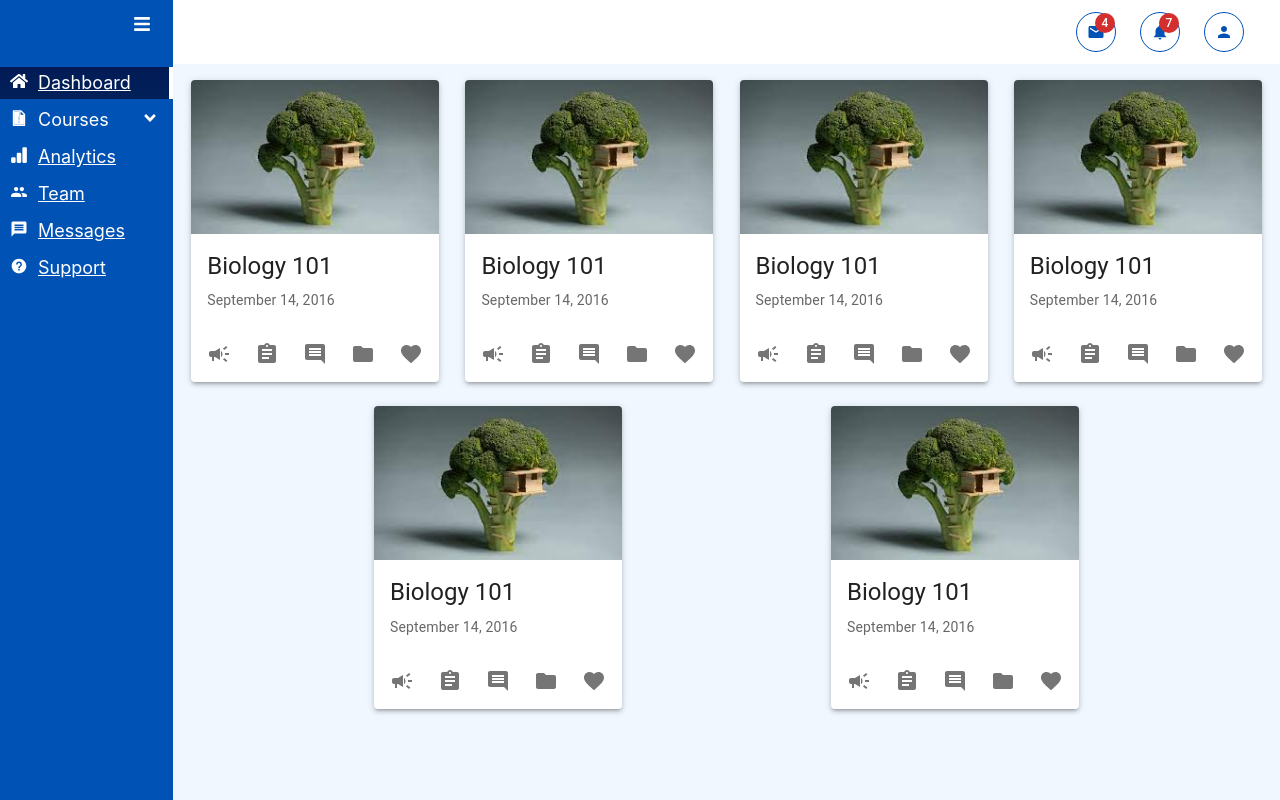
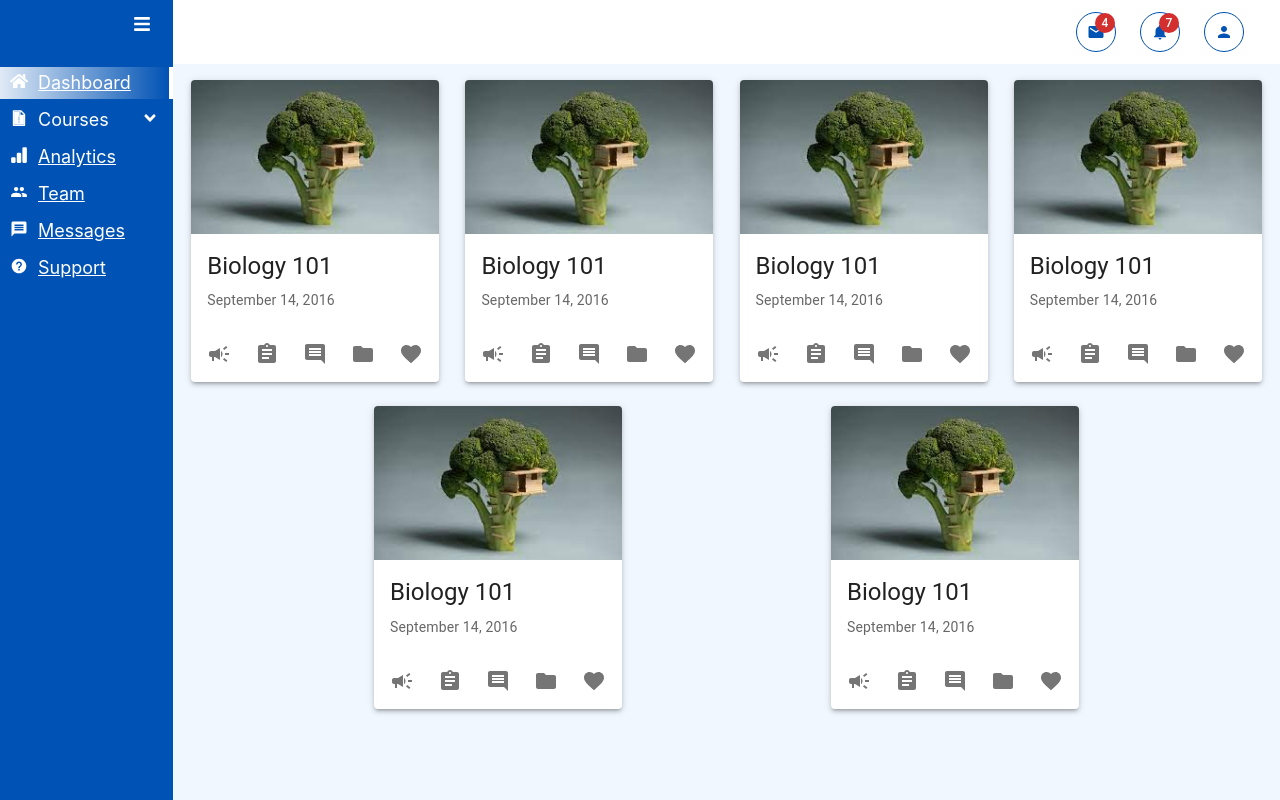
Before and after one commit to Team-Void-1729/EduMod, a React (Create React App) app in the folder app/: page / in a window 1280 px wide. In both pictures the pointer is over the link "Dashboard". Built offline with nearby package versions, Linux system fonts and the light colour scheme.

Commit message:
css updated

```diff
--- a/app/src/css/App.css
+++ b/app/src/css/App.css
@@ -124,11 +124,10 @@ main {
   transition: 0.2s cubic-bezier(0.6, -0.28, 0.735, 0.045);
 }
 .link:hover {
-  border-right: 4px solid white;
-  background: linear-gradient(180deg, rgba(3, 8, 53, 0.74) 0%, rgba(2, 0, 31, 0.61) 100%);
+  border-right: 4px solid white; /* Change from border-right to border-bottom */
+  background: linear-gradient(90deg, rgba(255, 255, 255, 0.88) 0%, rgba(255, 255, 255, 0) 100%);
   transition: 0.2s cubic-bezier(0.6, -0.28, 0.735, 0.045);
 }
-
 .link_text {
   white-space: nowrap;
   /* font-size: 15px; */
```
